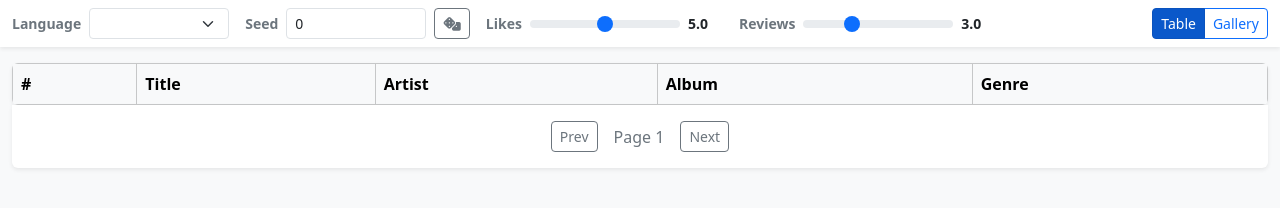
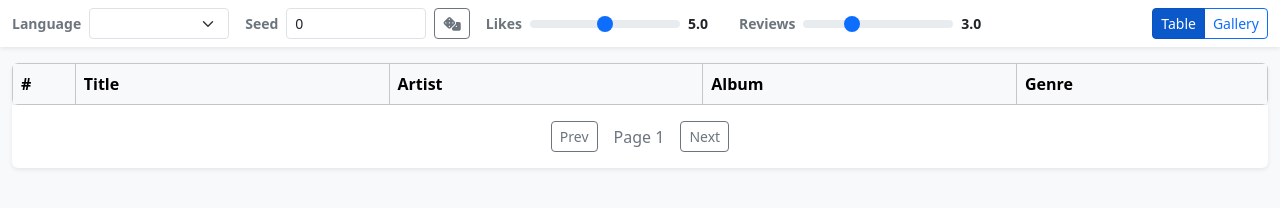
Before and after one commit to hopecore09/music_app, a website with bundled scripts: page public/index.html in a window 1280 px wide. Built offline with nearby package versions, Linux system fonts and the light colour scheme; files whose address does not match are found by name.

Commit message:
Update index.html

```diff
--- a/public/index.html
+++ b/public/index.html
@@ -3,7 +3,7 @@
 <head>
   <meta charset="UTF-8">
   <meta name="viewport" content="width=device-width, initial-scale=1.0">
-  <title>Music Store</title>
+  <title>music app</title>
   <link href="https://cdn.jsdelivr.net/npm/bootstrap@5.3.2/dist/css/bootstrap.min.css" rel="stylesheet">
   <link rel="stylesheet" href="https://cdnjs.cloudflare.com/ajax/libs/font-awesome/6.4.2/css/all.min.css">
 </head>
@@ -51,7 +51,13 @@
       <div class="table-responsive bg-white rounded shadow-sm">
         <table class="table table-hover table-bordered mb-0">
           <thead class="table-light">
-            <tr><th>#</th><th>Title</th><th>Artist</th><th>Album</th><th>Genre</th></tr>
+            <tr>
+              <th style="width:60px; min-width:60px; max-width:60px;">#</th>
+              <th style="width:25%; min-width:150px;">Title</th>
+              <th style="width:25%; min-width:150px;">Artist</th>
+              <th style="width:25%; min-width:150px;">Album</th>
+              <th style="width:20%; min-width:100px;">Genre</th>
+            </tr>
           </thead>
           <tbody id="tableBody"></tbody>
         </table>
```
